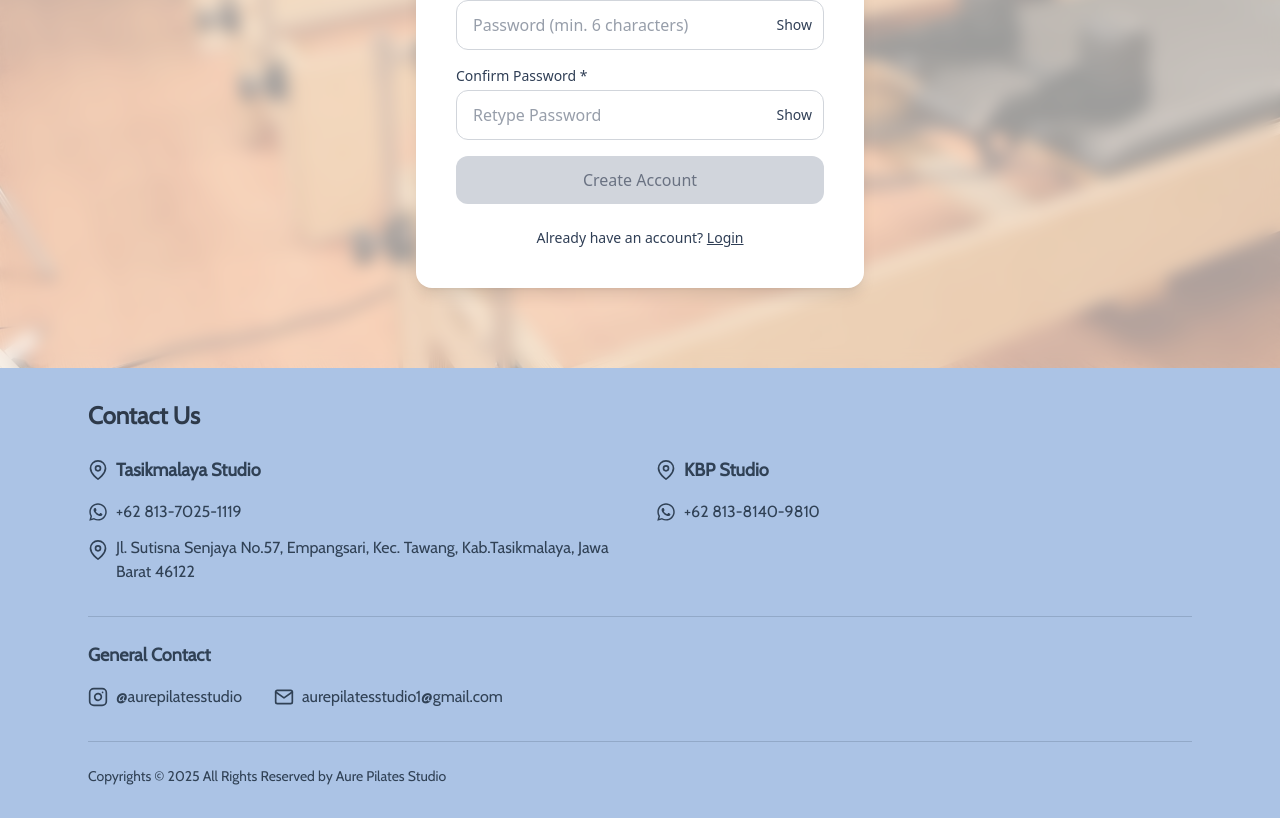
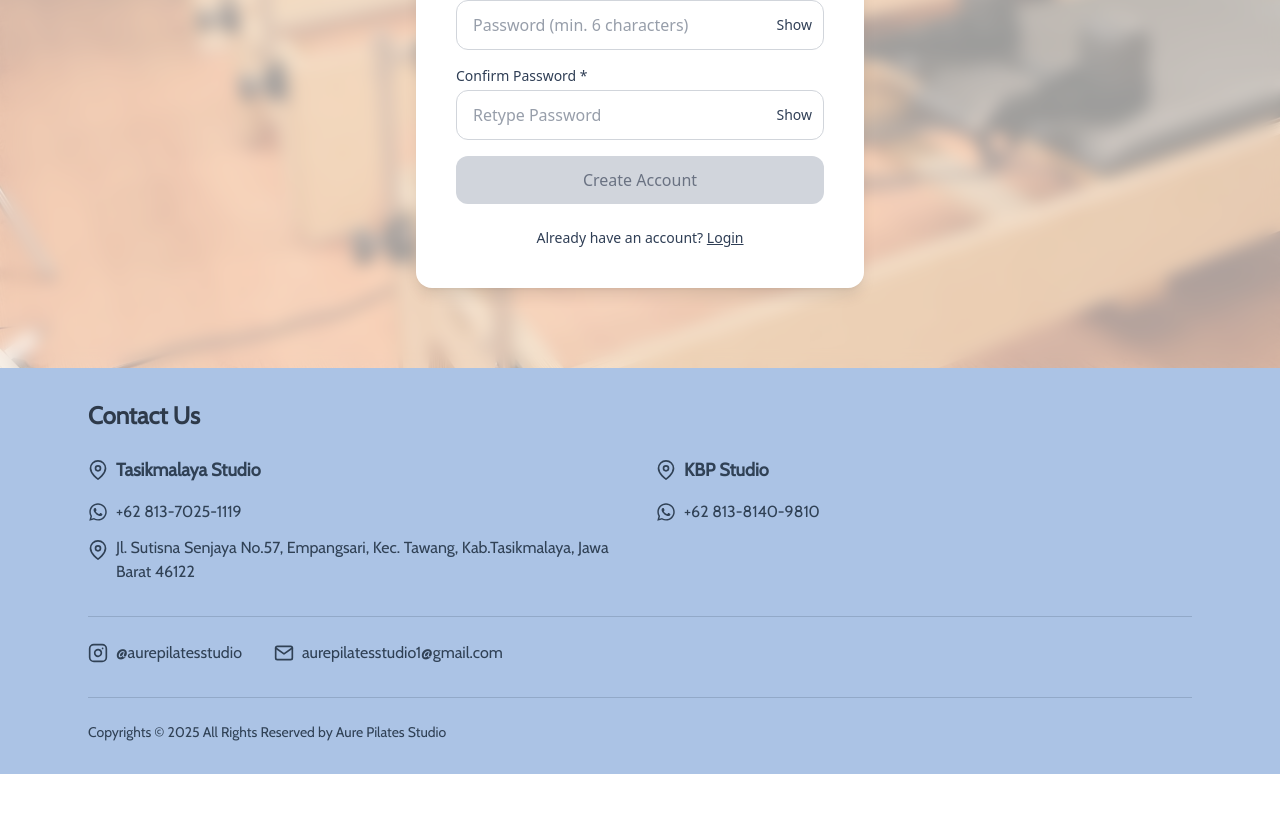
Before and after one commit to BarakaKautsar/Aure-Website, a Next.js app: page /signup in a window 1280 px wide. Shown: the part 822-1640 px from the top of the page. After the commit the page ends 1596 px from the top, so only its background shows below. Built offline with nearby package versions, Linux system fonts and the light colour scheme; no server answers.

Commit message:
Update footer.tsx

```diff
--- a/components/footer.tsx
+++ b/components/footer.tsx
@@ -88,9 +88,6 @@ export default function Footer() {
 
         {/* General Contact */}
         <div className="border-t border-[#304155]/20 pt-6">
-          <h3 className="text-lg font-semibold mb-4">
-            {t.footer?.generalContact || "General Contact"}
-          </h3>
           <div className="flex flex-col md:flex-row md:gap-8 gap-3 text-base">
             <a
               href="https://instagram.com/aurepilatesstudio"
```
